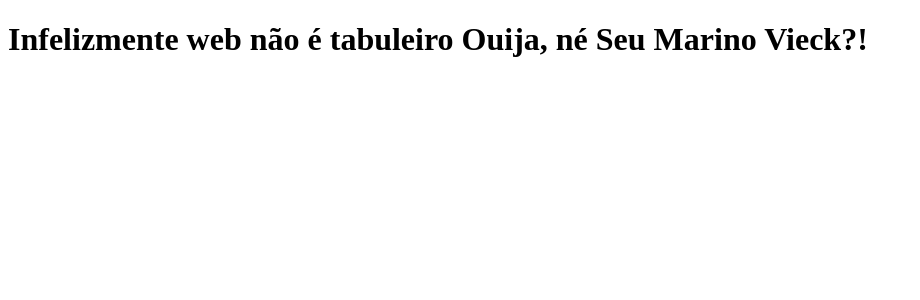
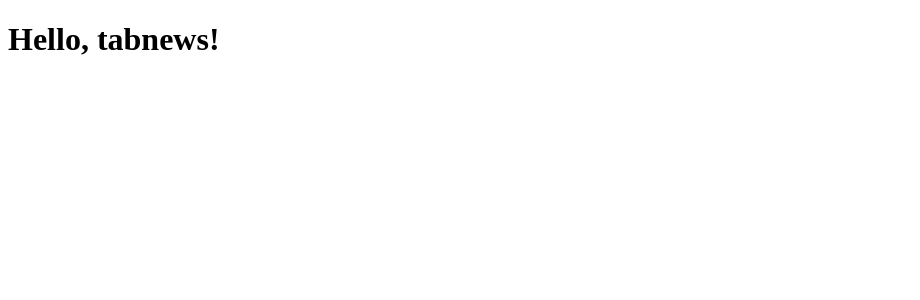
Before and after one commit to AlizonCaetano/tabnews-clone, a Next.js app: page / in a window 1280 px wide. Shown: the top 300 px of the page, without its empty margins (0-920 px from the left). Built offline with nearby package versions, Linux system fonts and the light colour scheme.

Commit message:
first commit

```diff
--- a/pages/index.js
+++ b/pages/index.js
@@ -1,5 +1,5 @@
 function Home() {
-  return <h1>Infelizmente web não é tabuleiro Ouija, né Seu Marino Vieck?!</h1>;
+  return <h1>Hello, tabnews!</h1>;
 }
 
 export default Home;
```
